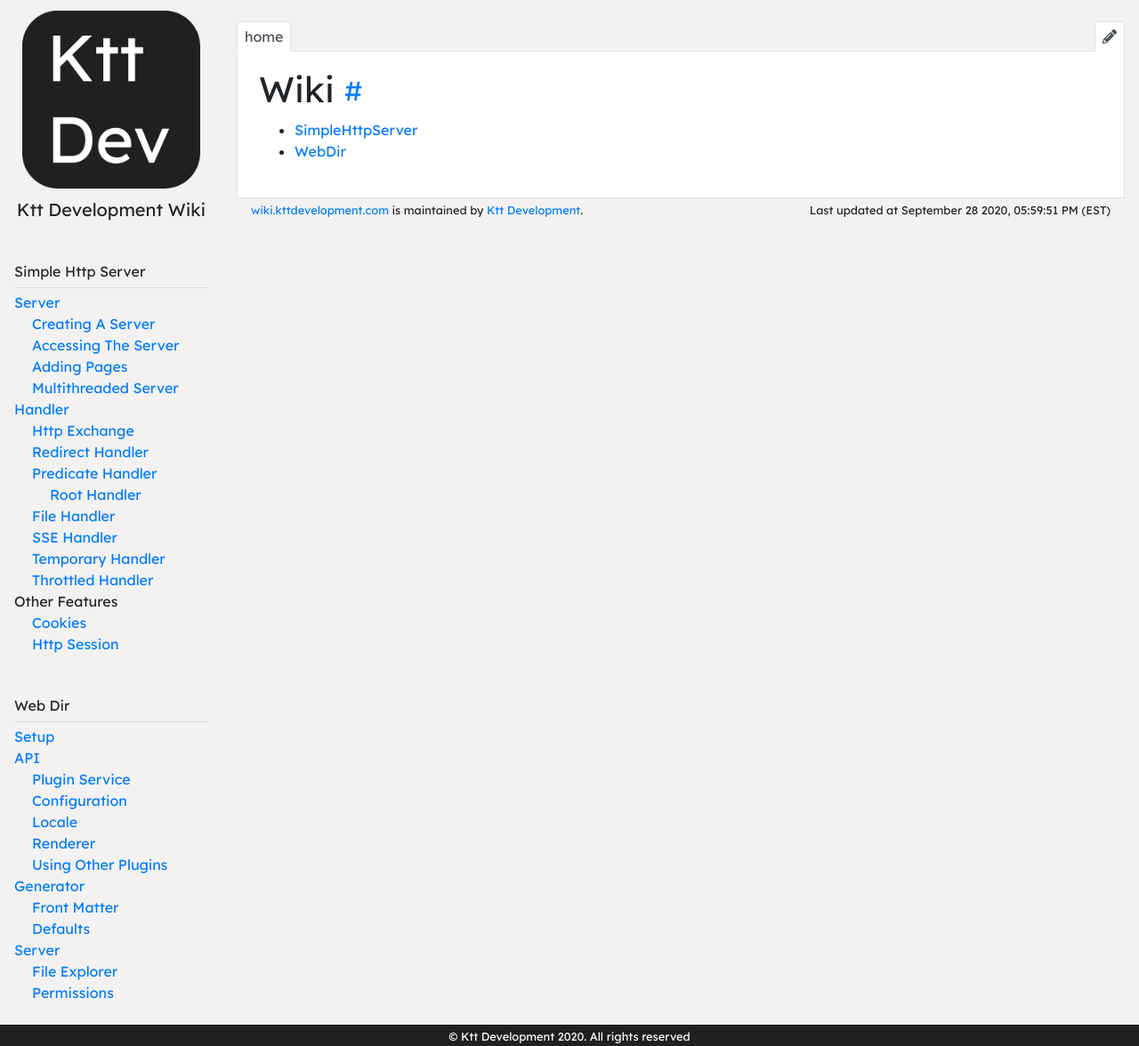
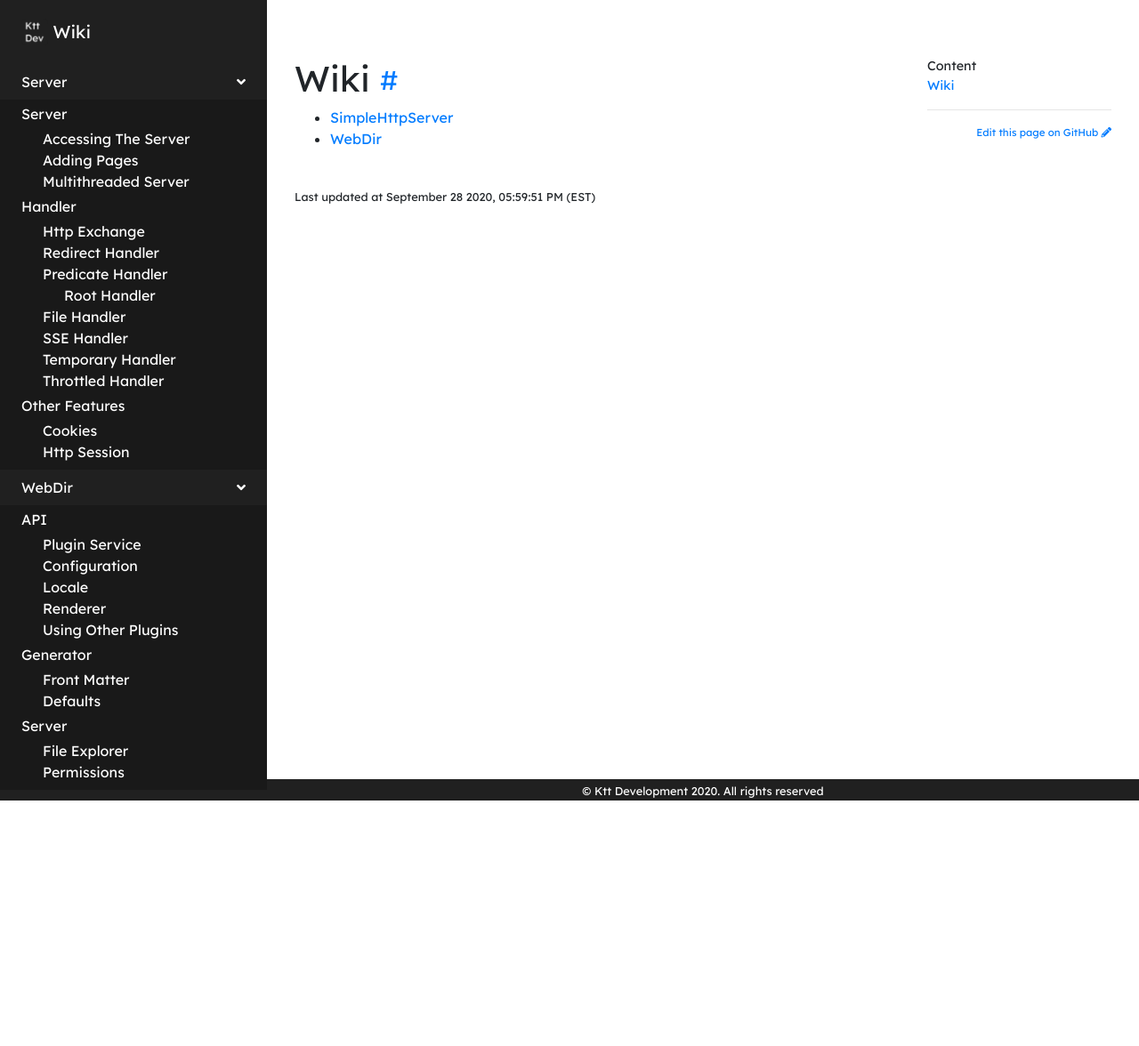
Before and after one commit to Ktt-Development/docs.kttdevelopment.com, a Jekyll site: the page built from README.md, in a window 1280 px wide. Shown: the whole page at 89% size. Built offline with Jekyll 4.4.1, drawn with Linux system fonts in a browser that asks for light colours; our own code applies the rules of GitHub Pages for plain Markdown files; after the commit the page ends 900 px from its top, so only the background shows below that.

Commit message:
Update theme (#4)
* content layout changes

* Add left navigation

* Add top navigation

* minor spacing tweaks

```diff
--- a/_includes/breadcrumb.html
+++ b/_includes/breadcrumb.html
@@ -1,6 +1,5 @@
-<ul id="breadcrumb" class="nav nav-tabs">
+<div id="breadcrumb">
     {% assign crumbs = page.url | remove:'/index.html' | split: '/' %}
-        <li class="nav-item"><a class="nav-link{% if page.url == "/" %} active{% endif %}" href="/">home</a></li>
     {% for crumb in crumbs offset: 1 %}
         {% assign crumb_limit = forloop.index | plus: 1 %}
         {% capture url %}
@@ -9,17 +8,11 @@
         {% endfor %}
         {% endcapture %}
         {% capture head %}
-                <a class="nav-link{% if forloop.last %} active{% endif %}" href="{% assign crumb_limit = forloop.index | plus: 1 %}{% for crumb in crumbs limit: crumb_limit %}{{ crumb | remove:'.html'}}{% if forloop.last == false %}/{% endif %}{% endfor %}">
+            <a class="nav-link{% if forloop.last %} active text-muted{% endif %} d-inline-block" href="{% assign crumb_limit = forloop.index | plus: 1 %}{% for crumb in crumbs limit: crumb_limit %}{% if forloop.first %}{% else %}/{% endif %}{{ crumb | remove:'.html'}}{% endfor %}">
         {% endcapture %}
         {% capture foot %}
             </a>
         {% endcapture %}
-        <li class="nav-item">{{ head }}{{ crumb | replace:'-',' ' | remove:'.html' }}{{ foot }}</li>
+        <small>{{ head }}{{ crumb | replace:'-',' ' | remove:'.html' }}{{ foot }}</small>
     {% endfor %}
-    <li class="nav-item ml-auto">
-        <a class="nav-link active" href="https://github.com/Ktt-Development/wiki.kttdevelopment.com/edit/master/{{ page.path }}"
-            data-toggle="tooltip" data-placement="left" title="Edit this page on GitHub">
-            <i class="fas fa-pencil-alt"></i>
-        </a>
-    </li>
-</ul>
+</div>
--- /dev/null
+++ b/_includes/navbar_link.html
@@ -0,0 +1,13 @@
+<li class="nav-item">
+    <a class="nav-link text-white p-0" href="{{ include.link }}">{{include.name}}</a>
+</li>
+<div class="ml-3">
+    {% for link in include.links %}
+        {% capture url %}{{ include.link }}{{ link.link }}{% endcapture %}
+        {% include navbar_link.html
+            name = link.name
+            link = url
+            links = link.links
+        %}
+    {% endfor %}
+</div>
--- /dev/null
+++ b/_includes/sidebar.html
@@ -0,0 +1,24 @@
+<div id="sidebar">
+    {% for item in site.data.nav %}
+        <div class="row mx-4 my-2">
+            <a href="{{ item.link }}">
+                {{ item.name }}
+            </a>
+            <a class="ml-auto" href="#sidebar-{{item.name}}" data-toggle="collapse">
+                <i class="fas fa-angle-down"></i>
+            </a>
+        </div>
+        <div class="row mx-0 px-4 collapse sidebar-collapse show" id="sidebar-{{item.name}}">
+            {% for link in item.links %}
+                {% capture url %}{{item.link}}{{link.link}}{% endcapture %}
+                {%
+                    include sidebar_link.html
+                    link = url
+                    name = link.name
+                    links = link.links
+                %}
+            {% endfor %}
+            <p class="py-2">&nbsp;</p>
+        </div>
+    {% endfor %}
+</div>
--- a/_includes/sidebar.md
+++ /dev/null
@@ -1,38 +0,0 @@
-
-###### Simple Http Server
-----
-- [Server](/simplehttpserver)
-  - [Creating A Server](/simplehttpserver/server)
-  - [Accessing The Server](/simplehttpserver/server/accessing-the-server)
-  - [Adding Pages](/simplehttpserver/server/adding-pages)
-  - [Multithreaded Server](/simplehttpserver/server/multithreaded-server)
-- [Handler](/simplehttpserver/handler)
-  - [Http Exchange](/simplehttpserver/handler/simple-http-exchange)
-  - [Redirect Handler](/simplehttpserver/handler/redirect-handler)
-  - [Predicate Handler](/simplehttpserver/handler/predicate-handler)
-    - [Root Handler](/simplehttpserver/handler/predicate-handler#root-handler)
-  - [File Handler](/simplehttpserver/handler/file-handler)
-  - [SSE Handler](/simplehttpserver/handler/sse-handler)
-  - [Temporary Handler](/simplehttpserver/handler/temporary-handler)
-  - [Throttled Handler](/simplehttpserver/handler/throttled-handler)
-- Other Features
-  - [Cookies](/simplehttpserver/cookies)
-  - [Http Session](/simplehttpserver/http-session)
-
-
-<!----->
-###### Web Dir
-----
-- [Setup](/webdir)
-- [API](/webdir/api)
-  - [Plugin Service](/webdir/api/plugin-service)
-  - [Configuration](/webdir/api/configuration)
-  - [Locale](/webdir/api/locale)
-  - [Renderer](/webdir/api/renderer)
-  - [Using Other Plugins](/webdir/api/using-other-plugins)
-- [Generator](/webdir/generator)
-  - [Front Matter](/webdir/generator/front-matter)
-  - [Defaults](/webdir/generator/defaults)
-- [Server](/webdir/server)
-  - [File Explorer](/webdir/server/files)
-  - [Permissions](/webdir/server/permissions)
--- /dev/null
+++ b/_includes/sidebar_link.html
@@ -0,0 +1,14 @@
+<a class="my-1 w-100" href="{{ include.link }}">
+    {{ include.name }}
+</a>
+<div class="ml-4">
+    {% for link in include.links %}
+        {% capture url %}{{ include.link }}{{link.link}}{% endcapture %}
+        {%
+            include sidebar_link.html
+            link = url
+            name = link.name
+            links = link.links
+        %}
+    {% endfor %}
+</div>
--- /dev/null
+++ b/_includes/toc.html
@@ -0,0 +1,170 @@
+{% capture tocWorkspace %}
+    {% comment %}
+        Copyright (c) 2017 Vladimir "allejo" Jimenez
+
+        Permission is hereby granted, free of charge, to any person
+        obtaining a copy of this software and associated documentation
+        files (the "Software"), to deal in the Software without
+        restriction, including without limitation the rights to use,
+        copy, modify, merge, publish, distribute, sublicense, and/or sell
+        copies of the Software, and to permit persons to whom the
+        Software is furnished to do so, subject to the following
+        conditions:
+
+        The above copyright notice and this permission notice shall be
+        included in all copies or substantial portions of the Software.
+
+        THE SOFTWARE IS PROVIDED "AS IS", WITHOUT WARRANTY OF ANY KIND,
+        EXPRESS OR IMPLIED, INCLUDING BUT NOT LIMITED TO THE WARRANTIES
+        OF MERCHANTABILITY, FITNESS FOR A PARTICULAR PURPOSE AND
+        NONINFRINGEMENT. IN NO EVENT SHALL THE AUTHORS OR COPYRIGHT
+        HOLDERS BE LIABLE FOR ANY CLAIM, DAMAGES OR OTHER LIABILITY,
+        WHETHER IN AN ACTION OF CONTRACT, TORT OR OTHERWISE, ARISING
+        FROM, OUT OF OR IN CONNECTION WITH THE SOFTWARE OR THE USE OR
+        OTHER DEALINGS IN THE SOFTWARE.
+    {% endcomment %}
+    {% comment %}
+        Version 1.0.14
+          https://github.com/allejo/jekyll-toc
+
+        "...like all things liquid - where there's a will, and ~36 hours to spare, there's usually a/some way" ~jaybe
+
+        Usage:
+            {% include toc.html html=content sanitize=true class="inline_toc" id="my_toc" h_min=2 h_max=3 %}
+
+        Parameters:
+            * html         (string) - the HTML of compiled markdown generated by kramdown in Jekyll
+
+        Optional Parameters:
+            * sanitize      (bool)   : false  - when set to true, the headers will be stripped of any HTML in the TOC
+            * class         (string) :   ''   - a CSS class assigned to the TOC
+            * id            (string) :   ''   - an ID to assigned to the TOC
+            * h_min         (int)    :   1    - the minimum TOC header level to use; any header lower than this value will be ignored
+            * h_max         (int)    :   6    - the maximum TOC header level to use; any header greater than this value will be ignored
+            * ordered       (bool)   : false  - when set to true, an ordered list will be outputted instead of an unordered list
+            * item_class    (string) :   ''   - add custom class(es) for each list item; has support for '%level%' placeholder, which is the current heading level
+            * submenu_class (string) :   ''   - add custom class(es) for each child group of headings; has support for '%level%' placeholder which is the current "submenu" heading level
+            * baseurl       (string) :   ''   - add a base url to the TOC links for when your TOC is on another page than the actual content
+            * anchor_class  (string) :   ''   - add custom class(es) for each anchor element
+            * skipNoIDs     (bool)   : false  - skip headers that do not have an `id` attribute
+
+        Output:
+            An ordered or unordered list representing the table of contents of a markdown block. This snippet will only
+            generate the table of contents and will NOT output the markdown given to it
+    {% endcomment %}
+
+    {% capture my_toc %}{% endcapture %}
+    {% assign orderedList = include.ordered | default: false %}
+    {% assign skipNoIDs = include.skipNoIDs | default: false %}
+    {% assign minHeader = include.h_min | default: 1 %}
+    {% assign maxHeader = include.h_max | default: 6 %}
+    {% assign nodes = include.html | split: '<h' %}
+    {% assign firstHeader = true %}
+    {% assign previousLevel = 0 %}
+
+    {% capture listModifier %}{% if orderedList %}1.{% else %}-{% endif %}{% endcapture %}
+
+    {% for node in nodes %}
+        {% if node == "" %}
+            {% continue %}
+        {% endif %}
+
+        {% assign headerLevel = node | replace: '"', '' | slice: 0, 1 | times: 1 %}
+
+        {% if headerLevel < minHeader or headerLevel > maxHeader %}
+            {% continue %}
+        {% endif %}
+
+        {% assign _workspace = node | split: '</h' %}
+
+        {% assign _idWorkspace = _workspace[0] | split: 'id="' %}
+        {% assign _idWorkspace = _idWorkspace[1] | split: '"' %}
+        {% assign html_id = _idWorkspace[0] %}
+
+        {% assign _classWorkspace = _workspace[0] | split: 'class="' %}
+        {% assign _classWorkspace = _classWorkspace[1] | split: '"' %}
+        {% assign html_class = _classWorkspace[0] %}
+
+        {% if html_class contains "no_toc" %}
+            {% continue %}
+        {% endif %}
+
+        {% if firstHeader %}
+            {% assign firstHeader = false %}
+            {% assign minHeader = headerLevel %}
+        {% endif %}
+
+        {% capture _hAttrToStrip %}{{ _workspace[0] | split: '>' | first }}>{% endcapture %}
+        {% assign header = _workspace[0] | replace: _hAttrToStrip, '' %}
+
+        {% assign indentAmount = headerLevel | minus: minHeader %}
+        {% assign space = '' %}
+        {% for i in (1..indentAmount) %}
+            {% assign space = space | prepend: '    ' %}
+        {% endfor %}
+
+        {% if include.item_class and include.item_class != blank %}
+            {% capture listItemClass %}{:.{{ include.item_class | replace: '%level%', headerLevel }}}{% endcapture %}
+        {% endif %}
+
+        {% capture anchor_body %}{% if include.sanitize %}{{ header | strip_html }}{% else %}{{ header }}{% endif %}{% endcapture %}
+        {% capture anchor_body %}{{ anchor_body | replace: "|", "\|" }}{% endcapture %}
+
+        {% if html_id %}
+            {% capture list_item %}[{{ anchor_body }}]({% if include.baseurl %}{{ include.baseurl }}{% endif %}#{{ html_id }}){% endcapture %}
+        {% elsif skipNoIDs == true %}
+            {% continue %}
+        {% else %}
+            {% capture list_item %}{{ anchor_body }}{% endcapture %}
+        {% endif %}
+
+        <!--
+        If we have a submenu class and we're unindenting, then we need to add a "closing" class to this group of bullet
+        points
+        -->
+        {% if include.submenu_class and previousLevel > indentAmount %}
+            <!--
+            `space` is the current indentation, so we if want to close off the previous grouping, we need to add one
+            more level of indentation
+            -->
+            {% assign submenuIndentation = space | prepend: '    ' %}
+
+            {% capture my_toc %}{{ my_toc }}
+{{ submenuIndentation }}{:.{{ include.submenu_class | replace: '%level%', previousLevel }}}{% endcapture %}
+        {% endif %}
+
+        {% capture my_toc %}{{ my_toc }}
+{{ space }}{{ listModifier }} {{ listItemClass }} {{ list_item }}{% if include.anchor_class %}{:.{{ include.anchor_class }}}{% endif %}{% endcapture %}
+
+        {% assign previousLevel = indentAmount %}
+    {% endfor %}
+
+    {% if include.class and include.class != blank %}
+        {% capture my_toc %}{:.{{ include.class }}}
+{{ my_toc | lstrip }}{% endcapture %}
+    {% endif %}
+
+    {% if include.id %}
+        {% capture my_toc %}{: #{{ include.id }}}
+{{ my_toc | lstrip }}{% endcapture %}
+    {% endif %}
+
+    <!--
+    If we have a submenu class, we need to close off all the remaining list item groups so that submenu classes are
+    applied correctly to them
+    -->
+    {% if include.submenu_class != blank %}
+        <!-- The last level of indentation that we were at, we need to work backwards from there closing each group -->
+        {% for i in (1..previousLevel) %}
+            {% assign lvl = previousLevel | plus: 1 | minus: i %} <!-- Invert the indent level based on `i` -->
+            {% assign closingSpace = '' %}
+
+            {% for i in (1..lvl) %}
+                {% assign closingSpace = closingSpace | prepend: '    ' %}
+            {% endfor %}
+
+            {% capture my_toc %}{{ my_toc }}
+{{ closingSpace }}{:.{{ include.submenu_class | replace: '%level%', lvl }}}{% endcapture %}
+        {% endfor %}
+    {% endif %}
+{% endcapture %}{% assign tocWorkspace = '' %}{{ my_toc | markdownify | strip }}
--- a/_layouts/default.html
+++ b/_layouts/default.html
@@ -18,51 +18,89 @@
         <link rel="stylesheet" href="/dependencies/kttdevelopment/css/highlight.css">
     </head>
 
-    <body class="h-100 d-flex flex-column">
-        <div class="row py-2 px-0 m-0">
-            <!-- left -->
-            <div class="px-3 m-0" style="width:250px;">
-                <!-- logo -->
-                <div class="col-12 px-0 text-center">
-                    <div class="m-1">
-                        <a href="/">
-                            <img class="img-fluid"
-                                src="/dependencies/kttdevelopment/assets/logo.png"
-                                alt="logo"
-                                style="max-height: 200px;">
+    <body class="h-100">
+        <div class="row m-0">
+            <!-- sidebar -->
+            <div id="left" class="d-none d-lg-block">
+                <div class="my-3">
+                    <a class="navbar-brand text-white mx-4 mb-3" href="/">
+                        <img src="/dependencies/kttdevelopment/assets/logo.png" width="30" height="30" class="d-inline-block align-top" alt="" loading="lazy">
+                        Wiki
                     </a>
-                    </div>
-                    <h5 class="pt-2">Ktt&nbsp;Development Wiki</h5>
-                </div>
-                <!-- nav -->
-                <div class="sidebar col-12 px-0 text-capitalize">
-                    {% capture sidebar %}
-                        {% include sidebar.md %}
-                    {% endcapture %}
-                    {{ sidebar | markdownify }}
+                    {% include sidebar.html %}
                 </div>
             </div>
-            <!-- right -->
-            <div class="col px-0 m-0 mx-3" style="width:200px">
-                <!-- nav -->
-                <div class="col-12 mt-3 px-0">
+            <!-- content -->
+            <div id="right" class="col px-0 d-flex flex-column">
+                <!-- top navigation -->
+                <nav id="top" class="nav navbar-expand-lg d-lg-none py-1 px-3">
+                    <a class="navbar-brand text-white" href="/">
+                        <img src="/dependencies/kttdevelopment/assets/logo.png" width="30" height="30" class="d-inline-block align-top" alt="" loading="lazy">
+                        Ktt&nbsp;Development Wiki
+                    </a>
+                    <button class="navbar-toggler ml-auto text-white" type="button" data-toggle="collapse" data-target="#nav-content"">
+                        <i class="fas fa-bars"></i>
+                    </button>
+                    <div class="collapse navbar-collapse mb-3" id="nav-content">
+                        <ul class="navbar-nav">
+                            {% include navbar.html %}
+                        </ul>
+                    </div>
+                </nav>
+                <!-- content -->
+                <div class="container">
+                    <div class="m-3">
+                        <!-- breadcrumb -->
+                        <div class="row mx-0 mb-5">
                             {% include breadcrumb.html %}
                         </div>
+                        <div class="row">
                             <!-- content -->
-                <div id="content" class="col-12 pt-2 pb-4 px-4 bg-white border-left border-right border-bottom">
-                    {% include anchor_headings.html html=content anchorBody="#" anchorClass="anchor"%}
-                </div>
-                <!-- footer -->
-                <div class="row mt-1 mx-3">
-                    <div class="col-12 col-xl-6 px-0">
-                        <small class="float-right float-xl-left">
-                            <a href="https://github.com/Ktt-Development/wiki.kttdevelopment.com">wiki.kttdevelopment.com</a> is maintained by <a href="https://github.com/Ktt-Development">Ktt&nbsp;Development</a>.
+                            <div class="col-12 col-xl-9 order-6 order-xl-0">
+                                {% include anchor_headings.html html=content
+                                    anchorBody="#"
+                                    anchorClass="anchor" %}
+                                <br>
+                                <small>
+                                    Last updated at {{ site.time | date: "%B %d %Y, %r (EST)" }}
                                 </small>
                             </div>
-                    <div class="col px-0">
-                        <small class="float-right">
-                            Last updated at {{ site.time | date: "%B %d %Y, %r (EST)" }}
-                        </small>
+                            <!-- toc -->
+                            {% capture meta %}
+                                <div id="meta">
+                                    <a class="float-right small" href="https://github.com/Ktt-Development/wiki.kttdevelopment.com/edit/master/{{ page.path }}"
+                                        >Edit this page on GitHub
+                                        <i class="fas fa-pencil-alt"></i>
+                                    </a>
+                                    <br>
+                                </div>
+                            {% endcapture %}
+                            {% capture toc %}
+                                <p class="mb-0">Content</p>
+                                <div>
+                                    {% include toc.html
+                                    html=content %}
+                                </div>
+                                <hr>
+                                <div class="d-sm-none d-xl-block">
+                                    {{ meta }}
+                                </div>
+                            {% endcapture %}
+
+                            <div id="toc" class="col-12 col-xl-3 order-0 order-xl-6">
+                                <!-- top -->
+                                <div class="d-xl-none ">
+                                    {{ toc }}
+                                </div>
+                                <!-- right -->
+                                <div class="d-none d-xl-block position-sticky" style="top: 30px">
+                                    {{ toc }}
+                                </div>
+                            </div>
+                            <!-- metadata -->
+                            <div class="col-12 order-12 d-xl-none">
+                                <hr>
+                                {{ meta }}
                             </div>
                         </div>
                     </div>
@@ -75,6 +113,8 @@
                         </small>
                     </div>
                 </div>
+            </div>
+        </div>
 
         <!-- bootstrap -->
         <script src="/dependencies/jquery/js/jquery-3.5.1.min.js"></script>
@@ -85,7 +125,5 @@
                 $('[data-toggle="tooltip"]').tooltip();
             })
         </script>
-        <!-- local -->
-        <script src="/dependencies/kttdevelopment/js/anchor-scroll.js"></script>
     </body>
 </html>
--- a/dependencies/kttdevelopment/css/highlight.scss
+++ b/dependencies/kttdevelopment/css/highlight.scss
@@ -1,5 +1,9 @@
 ---
 ---
+
+div.highlighter-rouge{
+    margin-bottom: .5rem;
+}
 
 div.highlight{
     background-color: #212121 !important;
--- a/dependencies/kttdevelopment/css/style.scss
+++ b/dependencies/kttdevelopment/css/style.scss
@@ -19,7 +19,7 @@ $color-red: #e04062;
 
 * {
     font-family: 'Lexend Deca', Arial, Helvetica, sans-serif;
-    outline: none;
+    outline: none !important;
 }
 
 a{
@@ -36,11 +36,29 @@ code, pre{
 }
 
 body{
-    background-color: $color-white;
+     //background-color: $color-white;
 }
 
 img{
     max-width: 100%;
+}
+
+.min-list{
+    ul, li {
+        list-style-type: none;
+    }
+
+    ul {
+        padding-left: 0px;
+    }
+
+    div > ul > li{
+        padding-left: 0px;
+    }
+
+    li{
+        padding-left: 15px;
+    }
 }
 
 // anchor
@@ -52,6 +70,11 @@ a.anchor{
 }
 
 // content
+
+#toc{
+    @extend .min-list;
+    font-size: 90%;
+}
 
 #content{
     > *{
@@ -65,39 +88,40 @@ a.anchor{
 
 // sidebar
 
-.sidebar{
-    h1, h2 , h3, h4, h5, h6 {
-        margin-top: 3rem;
+#left, #right{
+    height: 100vh;
+    overflow-y: auto;
+}
+
+#left{
+    width: 300px;
+    background-color: $color-dark;
+    @extend .min-list;
+
+    p, a:not(:hover){
+        color: white;
     }
-    hr{
-        margin-top: .25rem;
-        margin-bottom: .25rem;
-    }
-    ul {
-        padding-left: 0px;
-        ul{
-            padding-left: 20px;
-        }
-    }
+}
 
-    li, ul{
-        list-style: none;
+#top{
+    background-color: $color-dark;
+}
+
+#sidebar{
+    .sidebar-collapse{
+        background-color: #191919;
     }
 }
 
 // breadcrumb
 
 #breadcrumb{
-    li.nav-item{
-        a.nav-link{
-            transition: all 0.25s ease-in-out;
-            padding: .25rem;
-            padding-left: .5rem;
-            padding-right: .5rem;
-            &:hover{
-                background-color: white;
-            }
-        }
+    a{
+        margin: 0px;
+        padding: 0px;
+    }
+    small::before{
+        content: "/"
     }
 }
 
--- a/dependencies/kttdevelopment/js/anchor-scroll.js
+++ /dev/null
@@ -1,17 +0,0 @@
-$(document).ready(function(){
-    $("a").on('click', function(event){
-        if(this.hash !== ""){
-            var hash = this.hash;
-            var offset = $(hash).offset();
-            if(offset == null)
-                return;
-            event.preventDefault();
-
-            $('html, body').animate({
-                scrollTop: offset.top
-            }, 800, function(){
-                window.location.hash = hash;
-            });
-        }
-    });
-});
```
Also changed, not shown: _data/nav.yml (added, +70 -0 lines), _includes/navbar.html (added, +8 -0 lines), simplehttpserver/handler/throttled-handler.md (+1 -1 lines). Lines whose indentation alone changed are shown as unchanged.
